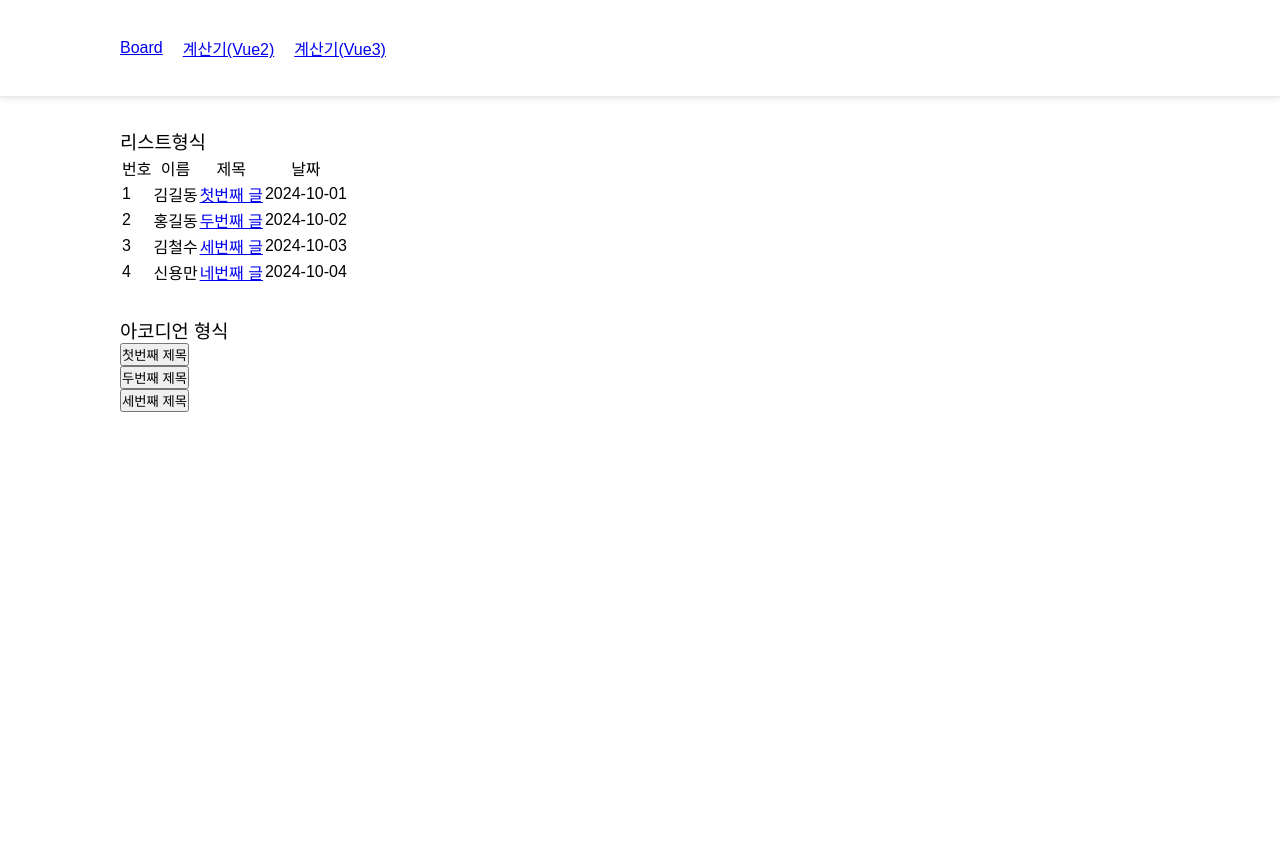
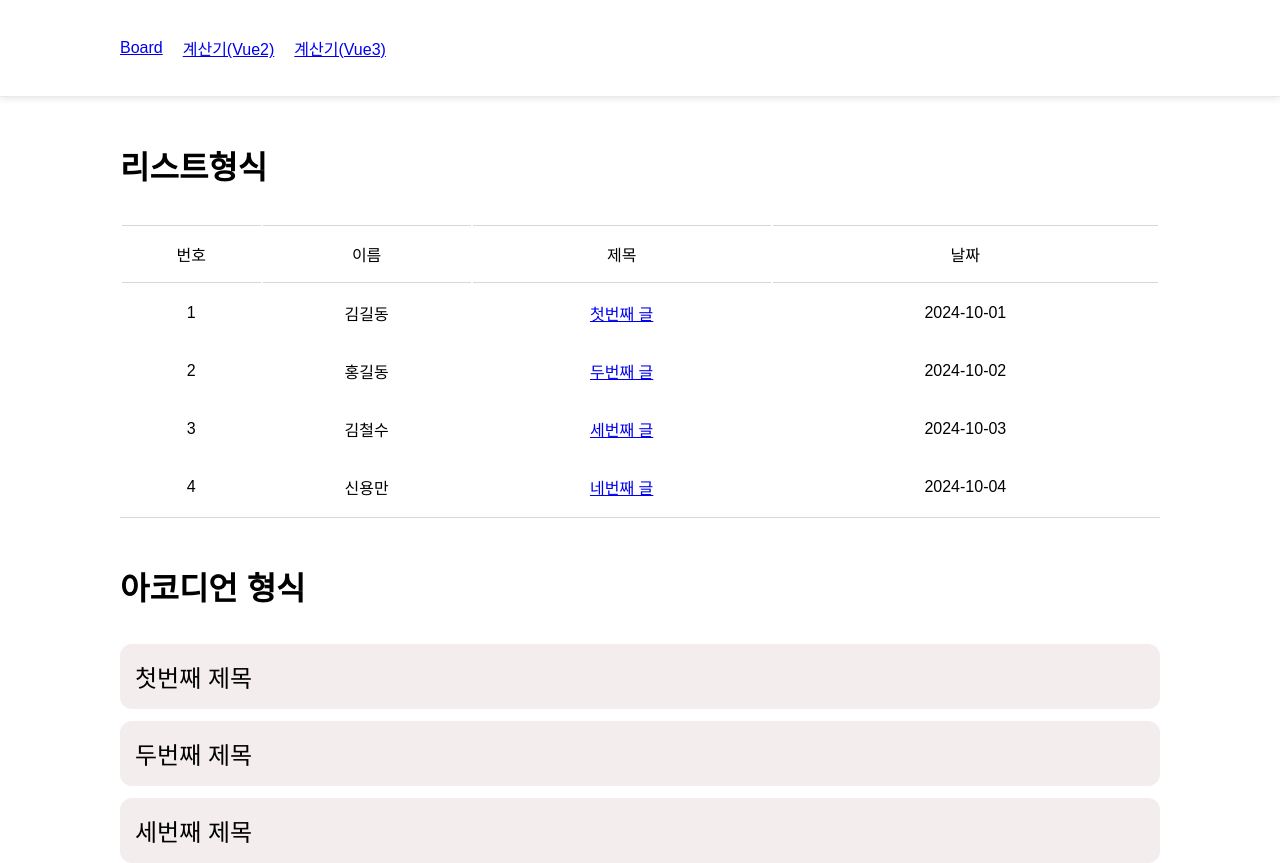
Before and after one commit to jkson83/vue-project-manager, a Vue app: page /#/ in a window 1280 px wide. Before the commit the page ends 800 px from the top, so only its background shows below. Built offline with nearby package versions, Linux system fonts and the light colour scheme; a web font is replaced by a local one.

Commit message:
sass 작업

```diff
--- a/src/assets/main.css
+++ b/src/assets/main.css
@@ -24,6 +24,7 @@ body div, body a, body table, body button, body p, body span, body th, body td,
 }
 .wrapper .wrap > * {
   width: 100%;
+  height: 100%;
   padding: 0 7.5rem;
 }
 .wrapper .header {
@@ -42,3 +43,83 @@ body div, body a, body table, body button, body p, body span, body th, body td,
 .wrapper section {
   margin-top: 1.875rem;
 }
+.wrapper section + section {
+  margin-top: 1.875rem;
+}
+.wrapper h1 {
+  padding: 0.9375rem 0;
+  font-weight: 700;
+  font-size: 2rem;
+}
+.wrapper h1 + * {
+  margin-top: 1.25rem;
+}
+.wrapper h2 {
+  padding: 0.9375rem 0;
+  font-weight: 700;
+  font-size: 2rem;
+}
+.wrapper h2 + * {
+  margin-top: 1.25rem;
+}
+.wrapper h3 {
+  padding: 0.9375rem 0;
+  font-weight: 700;
+  font-size: 2rem;
+}
+.wrapper h3 + * {
+  margin-top: 1.25rem;
+}
+.wrapper h4 {
+  padding: 0.9375rem 0;
+  font-weight: 700;
+  font-size: 2rem;
+}
+.wrapper h4 + * {
+  margin-top: 1.25rem;
+}
+.wrapper h5 {
+  padding: 0.9375rem 0;
+  font-weight: 700;
+  font-size: 2rem;
+}
+.wrapper h5 + * {
+  margin-top: 1.25rem;
+}
+.wrapper h6 {
+  padding: 0.9375rem 0;
+  font-weight: 700;
+  font-size: 2rem;
+}
+.wrapper h6 + * {
+  margin-top: 1.25rem;
+}
+.wrapper .table-wrap {
+  width: 100%;
+  border-bottom: 1px solid #d7d7d7;
+}
+.wrapper .table-wrap th {
+  border-top: 1px solid #d7d7d7;
+  border-bottom: 1px solid #d7d7d7;
+}
+.wrapper .table-wrap th, .wrapper .table-wrap td {
+  padding: 1rem 0;
+  text-align: center;
+}
+.wrapper .accordion-item {
+  width: 100%;
+  padding: 0.9375rem;
+  background-color: #f3eded;
+  border-radius: 0.75rem;
+}
+.wrapper .accordion-item + div {
+  margin-top: 0.75rem;
+}
+.wrapper .accordion-header {
+  width: 100%;
+  border: 0;
+  font-size: 1.5rem;
+  font-weight: 500;
+  text-align: left;
+  background-color: inherit;
+}
--- a/src/assets/main.scss
+++ b/src/assets/main.scss
@@ -7,6 +7,7 @@
   height:100%;
   .wrap > *{
     width:100%;
+    height: 100%;
     padding:0 fn.to-rem(120);
   }
   .header{
@@ -21,5 +22,52 @@
   }
   section{
     margin-top:fn.to-rem(30);
+    &+ section {
+        margin-top: fn.to-rem(30);
+      }
+  }
+
+
+  @for $i from 1 through 6{
+    h#{$i}{
+    padding: fn.to-rem(15) 0;
+    font-weight: 700;
+    font-size: fn.to-rem(32);
+    &+* {
+        margin-top: fn.to-rem(20);
+      }
+    }
+  }
+
+  .table-wrap{
+    width:100%;
+    border-bottom: 1px solid #d7d7d7;
+    th{
+      border-top:1px solid #d7d7d7;
+      border-bottom: 1px solid #d7d7d7;
+    }
+    th, td{
+      padding:fn.to-rem(16) 0;
+      text-align: center;
+    }
+  }
+  .accordion{
+    &-item {
+      width:100%;
+      padding: fn.to-rem(15);
+      background-color: #f3eded;
+      border-radius: fn.to-rem(12);
+      &+ div{
+        margin-top:fn.to-rem(12);
+      }
+    }
+    &-header{
+      width:100%;
+      border:0;
+      font-size:fn.to-rem(24);
+      font-weight:500;
+      text-align: left;
+      background-color: inherit;
+    }
   }
 }
--- a/src/views/BoardList.vue
+++ b/src/views/BoardList.vue
@@ -1,7 +1,7 @@
 <template>
 	<section>
-		<h3>리스트형식</h3>
-		<table class="table">
+		<h2>리스트형식</h2>
+		<table class="table-wrap">
 			<thead>
 				<tr>
 					<th scope="col">번호</th>
@@ -24,7 +24,6 @@
 							post.title
 						}}</router-link>
 					</td>
-
 					<td>
 						{{ post.date }}
 					</td>
@@ -44,7 +43,7 @@
 	</section>
 
 	<section>
-		<h3>아코디언 형식</h3>
+		<h2>아코디언 형식</h2>
 		<!-- 아코디언 예시 -->
 		<acocodian></acocodian>
 	</section>
```
